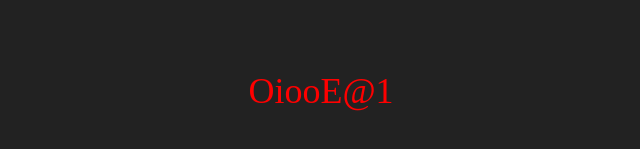
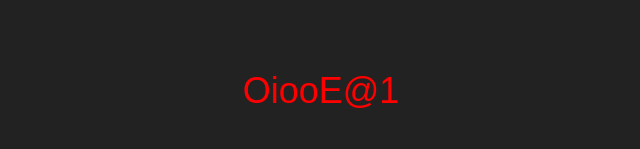
Before and after one commit to Shubh4999/netflixpass, a plain HTML site: page netflixpass.html in a window 1280 px wide. Shown: the part 309-458 px from the top of the page, 319-959 px from the left. Drawn offline with Linux system fonts and the light colour scheme.

Commit message:
Update netflixpass.html

```diff
--- a/netflixpass.html
+++ b/netflixpass.html
@@ -17,7 +17,7 @@
 
         .fancy-text {
             font-size: 36px;
-            font-family: 'cursive';
+            font-family: 'arial';
             animation: rainbow 5s linear infinite;
         }
 
```
